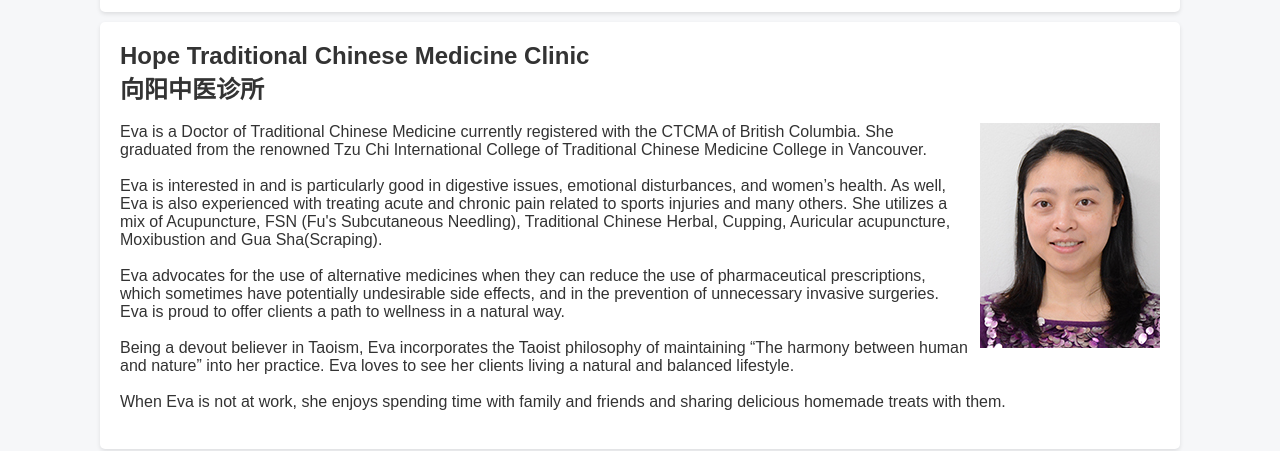
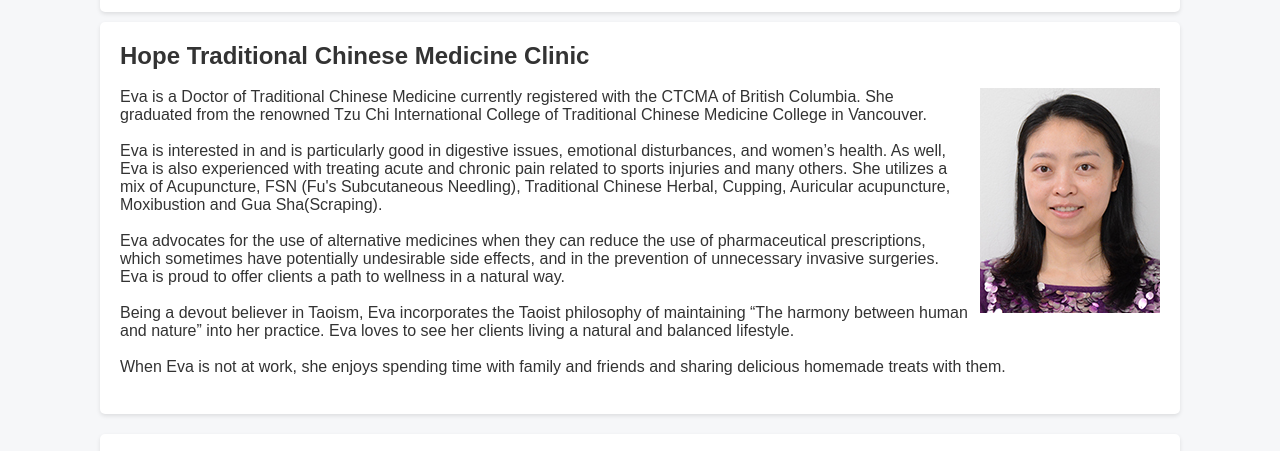
Before and after one commit to hopetcmclinic/hopetcmclinic, a plain HTML site: page index.html in a window 1280 px wide. Shown: the part 341-792 px from the top of the page. Drawn offline with Linux system fonts and the light colour scheme; grey boxes are pictures that could not be loaded.

Commit message:
Remove chinese title.

```diff
--- a/index.html
+++ b/index.html
@@ -30,7 +30,6 @@
     <!-- Main content -->
     <section id="main">
         <h2>Hope Traditional Chinese Medicine Clinic</h2>
-        <h2>向阳中医诊所</h2>
         <br/>
         <div>
             <div>
```
